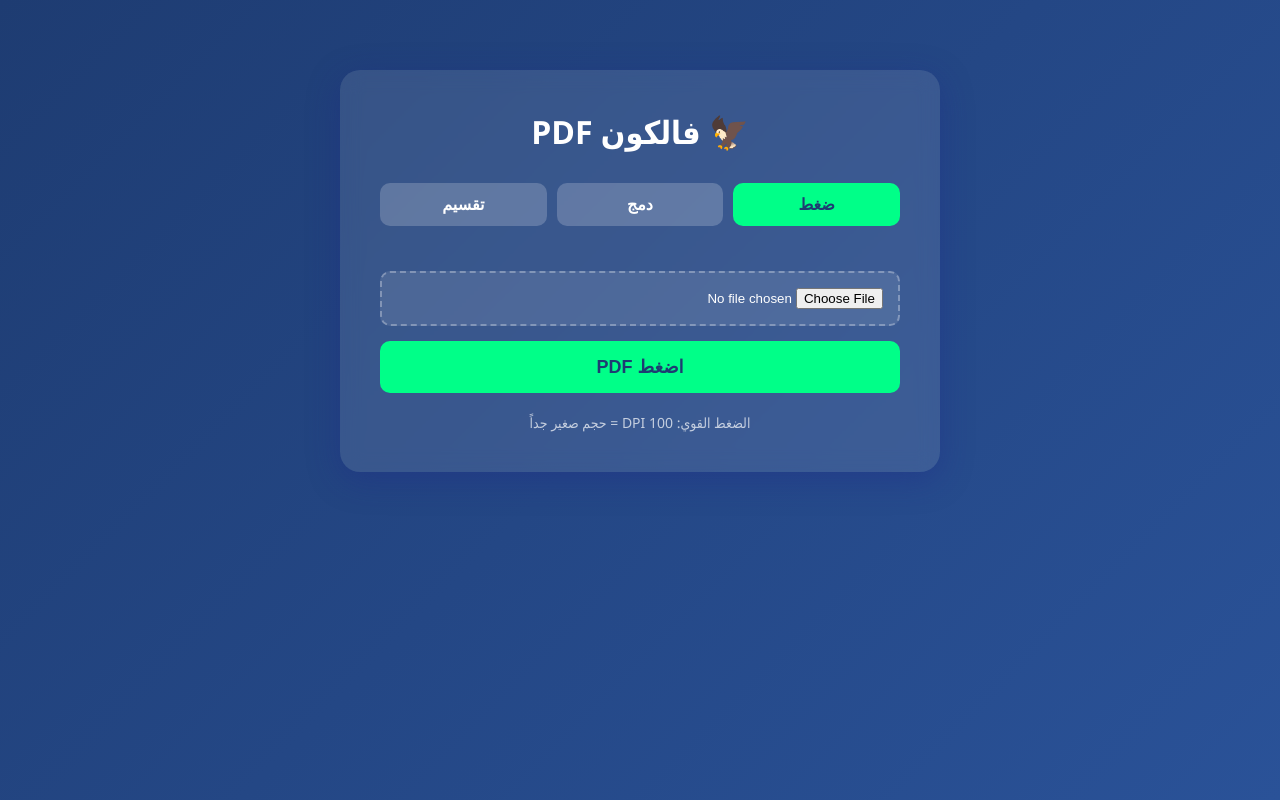
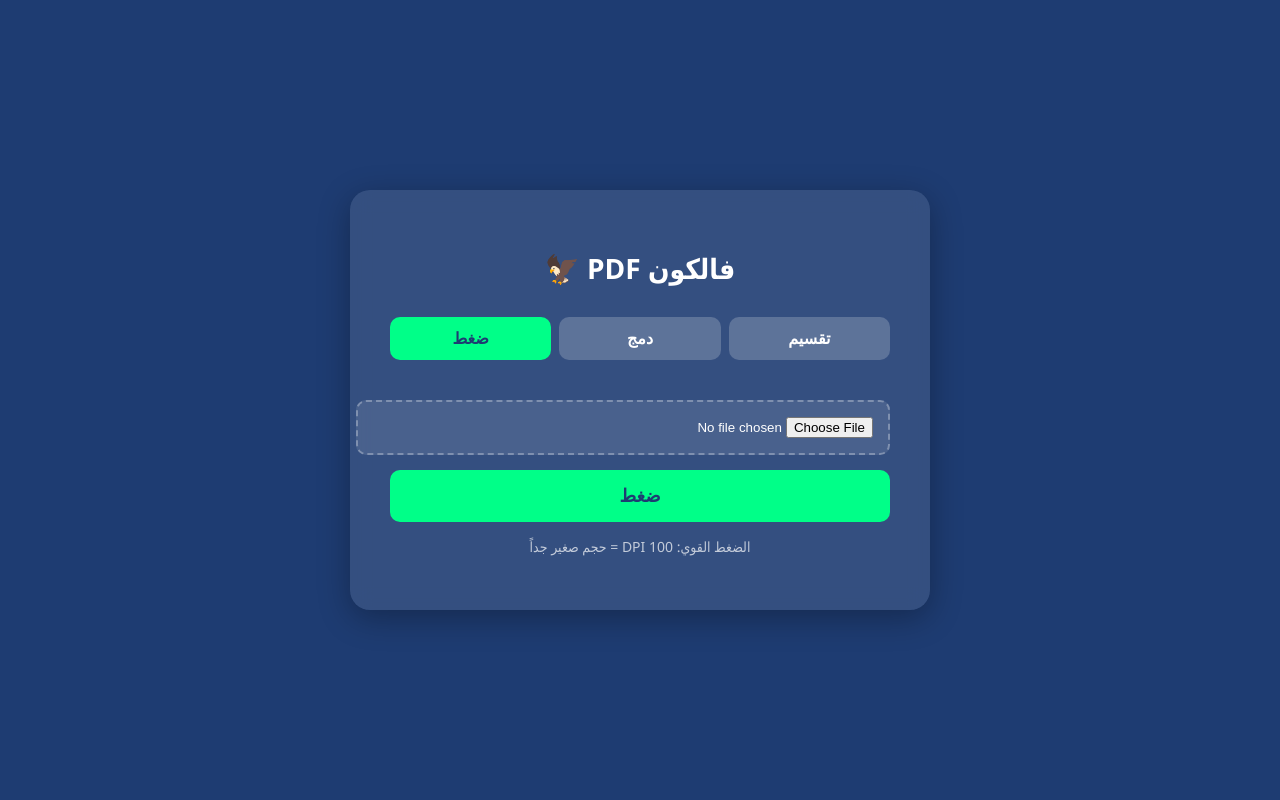
Before and after one commit to mtmsk125/pdf_compressor, a Flask app: page / in a window 1280 px wide. Run offline with Flask 3, Linux system fonts and the light colour scheme.

Commit message:
Update index.html

```diff
--- a/templates/index.html
+++ b/templates/index.html
@@ -3,56 +3,42 @@
 <head>
 <meta charset="UTF-8">
 <meta name="viewport" content="width=device-width, initial-scale=1.0">
-    <title>فالكون PDF - ضغط ودمج وتقسيم</title>
+<title>فالكون PDF 🦅</title>
 <style>
-        * { margin: 0; padding: 0; box-sizing: border-box; }
 body {
-            font-family: 'Segoe UI', Tahoma, sans-serif;
-            background: linear-gradient(135deg, #1e3c72 0%, #2a5298 100%);
+    background: #1e3c72;
+    font-family: 'Segoe UI', Tahoma;
     color: white;
+    display: flex;
+    justify-content: center;
+    align-items: center;
     min-height: 100vh;
-            padding: 20px;
+    margin: 0;
 }
 .container {
-            max-width: 600px;
-            margin: 50px auto;
     background: rgba(255,255,255,0.1);
     backdrop-filter: blur(10px);
     padding: 40px;
     border-radius: 20px;
-            box-shadow: 0 8px 32px 0 rgba(31, 38, 135, 0.37);
+    width: 90%;
+    max-width: 500px;
+    box-shadow: 0 8px 32px rgba(0,0,0,0.3);
 }
-        h1 {
-            text-align: center;
-            margin-bottom: 30px;
-            font-size: 32px;
-        }
-        .tabs {
-            display: flex;
-            gap: 10px;
-            margin-bottom: 30px;
-        }
+h1 { text-align: center; margin-bottom: 30px; font-size: 28px; }
+.tabs { display: flex; gap: 8px; margin-bottom: 25px; }
 .tab {
     flex: 1;
     padding: 12px;
+    border: none;
+    border-radius: 10px;
     background: rgba(255,255,255,0.2);
-            border: none;
     color: white;
-            border-radius: 10px;
     cursor: pointer;
     font-size: 16px;
 }
-        .tab.active {
-            background: #00ff88;
-            color: #1e3c72;
-            font-weight: bold;
-        }
-        .form-box {
-            display: none;
-        }
-        .form-box.active {
-            display: block;
-        }
+.tab.active { background: #00ff88; color: #1e3c72; font-weight: bold; }
+.form-box { display: none; }
+.form-box.active { display: block; }
 input[type="file"] {
     width: 100%;
     padding: 15px;
@@ -66,96 +52,71 @@
 button {
     width: 100%;
     padding: 15px;
-            background: #00ff88;
     border: none;
     border-radius: 10px;
+    background: #00ff88;
     color: #1e3c72;
     font-size: 18px;
     font-weight: bold;
     cursor: pointer;
-            transition: 0.3s;
 }
-        button:hover {
-            transform: translateY(-2px);
-            box-shadow: 0 5px 20px rgba(0,255,136,0.4);
-        }
-        button:disabled {
-            background: #555;
-            cursor: not-allowed;
-        }
+button:disabled { background: #555; cursor: not-allowed; }
 #timer {
     display: none;
-            margin-top: 20px;
     text-align: center;
-            font-size: 22px;
+    margin-top: 15px;
+    font-size: 20px;
     color: #00ff88;
     font-weight: bold;
 }
-        #timer.slow {
-            color: #ff4444;
-        }
-        .note {
-            margin-top: 20px;
-            font-size: 14px;
-            opacity: 0.7;
-            text-align: center;
-        }
+.note { text-align: center; margin-top: 15px; font-size: 14px; opacity: 0.7; }
 </style>
 </head>
 <body>
 <div class="container">
-        <h1>🦅 فالكون PDF</h1>
+    <h1>فالكون PDF 🦅</h1>
 
     <div class="tabs">
+        <button class="tab" onclick="showTab('split')">تقسيم</button>
+        <button class="tab" onclick="showTab('merge')">دمج</button>
         <button class="tab active" onclick="showTab('compress')">ضغط</button>
-            <button class="tab" onclick="showTab('merge')">دمج</button>
-            <button class="tab" onclick="showTab('split')">تقسيم</button>
     </div>
 
-        <!-- ضغط -->
     <div id="compress" class="form-box active">
         <form id="compressForm" action="/compress" method="post" enctype="multipart/form-data">
             <input type="file" name="file" accept=".pdf" required>
-                <button type="submit" id="compressBtn">اضغط PDF</button>
-                <div id="timer">
-                    ⏱️ الوقت: <span id="seconds">0</span> ثانية
-                </div>
-                <p class="note">الضغط القوي: 100 DPI = حجم صغير جداً</p>
+            <button type="submit" id="btn">ضغط</button>
+            <div id="timer">الوقت: <span id="seconds">0</span> ثانية ⏱️</div>
+            <p class="note">الضغط القوي: DPI 100 = حجم صغير جداً</p>
         </form>
     </div>
 
-        <!-- دمج -->
     <div id="merge" class="form-box">
         <form action="/merge" method="post" enctype="multipart/form-data">
             <input type="file" name="files" accept=".pdf" multiple required>
-                <button type="submit">ادمج PDFs</button>
-                <p class="note">اختار أكثر من ملف للدمج</p>
+            <button type="submit">دمج</button>
         </form>
     </div>
 
-        <!-- تقسيم -->
     <div id="split" class="form-box">
         <form action="/split" method="post" enctype="multipart/form-data">
             <input type="file" name="file" accept=".pdf" required>
-                <button type="submit">قسم PDF</button>
-                <p class="note">رح ينقسم صفحة صفحة</p>
+            <button type="submit">تقسيم</button>
         </form>
     </div>
 </div>
 
 <script>
-        function showTab(tabName) {
-            document.querySelectorAll('.form-box').forEach(box => box.classList.remove('active'));
-            document.querySelectorAll('.tab').forEach(tab => tab.classList.remove('active'));
-            document.getElementById(tabName).classList.add('active');
+function showTab(name) {
+    document.querySelectorAll('.form-box').forEach(b => b.classList.remove('active'));
+    document.querySelectorAll('.tab').forEach(t => t.classList.remove('active'));
+    document.getElementById(name).classList.add('active');
     event.target.classList.add('active');
 }
 
-        let startTime;
-        let timerInterval;
-
-        document.getElementById('compressForm').addEventListener('submit', function(e) {
-            const btn = document.getElementById('compressBtn');
+let startTime, timerInterval;
+document.getElementById('compressForm').addEventListener('submit', function() {
+    const btn = document.getElementById('btn');
     btn.disabled = true;
     btn.innerText = 'جاري الضغط...';
 
@@ -166,11 +127,7 @@
     timerInterval = setInterval(function() {
         let elapsed = Math.floor((Date.now() - startTime) / 1000);
         document.getElementById('seconds').innerText = elapsed;
-
-                // لو طول أكثر من 30 ثانية صير أحمر
-                if (elapsed > 30) {
-                    document.getElementById('timer').classList.add('slow');
-                }
+        if(elapsed > 30) document.getElementById('timer').style.color = '#ff4444';
     }, 1000);
 });
 </script>
```
Lines whose indentation alone changed are shown as unchanged.
